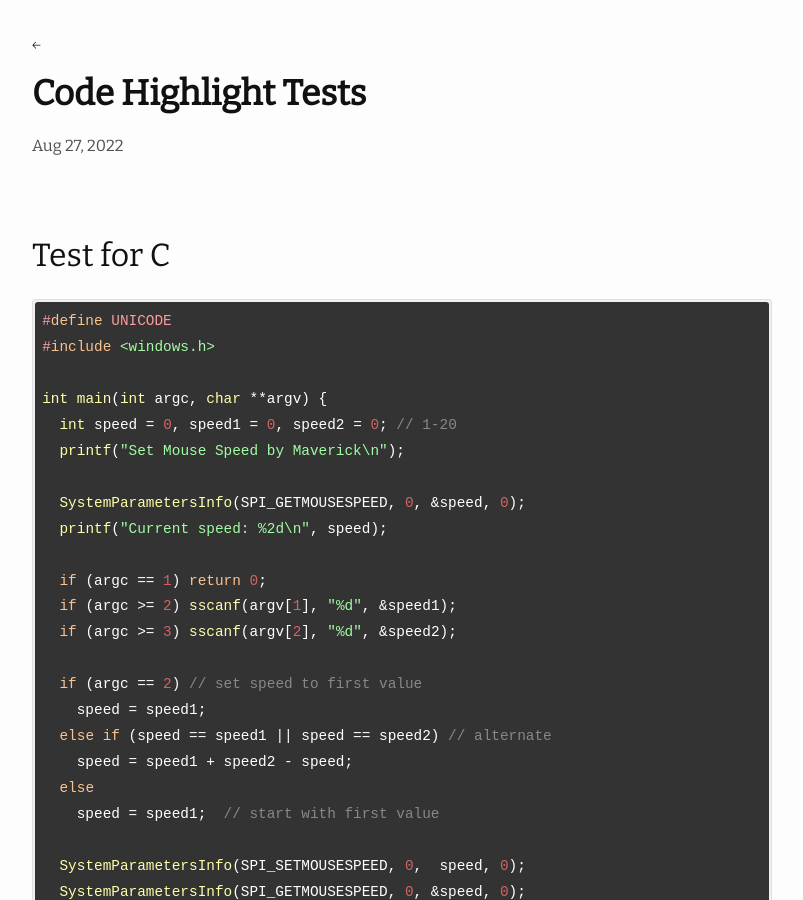
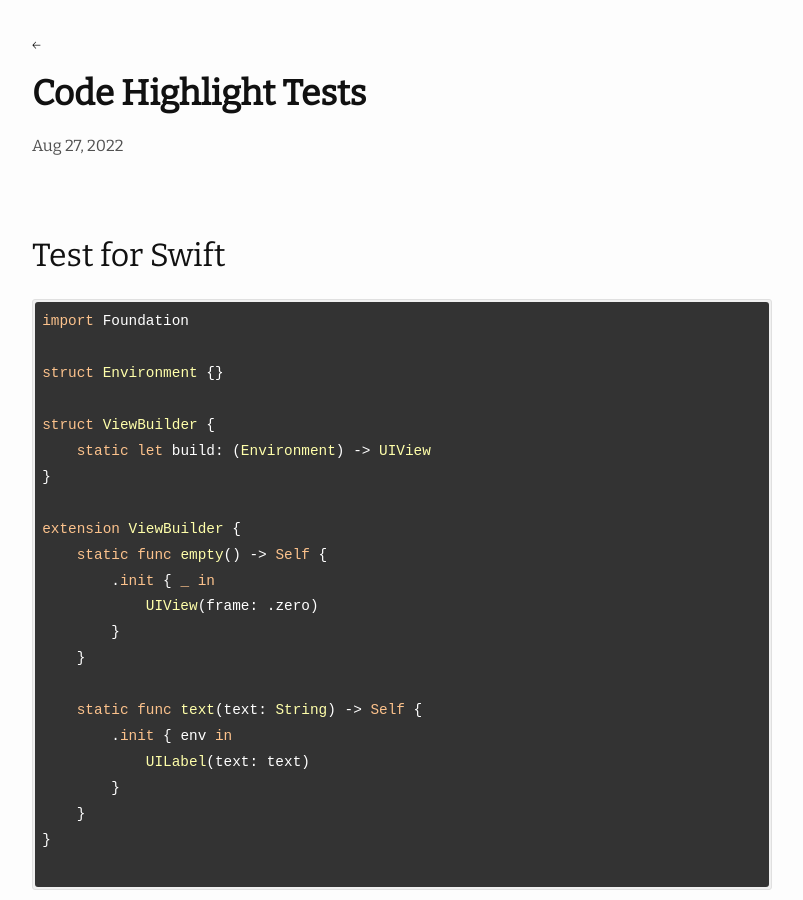
Before and after one commit to AndrewMalyhin/outofscope, a Jekyll site: the page built from _posts/2022-08-27-code-highlight.markdown, in a window 1280 px wide and 900 px high. Shown: the whole window, without its empty margins (238-1041 px from the left). Built offline with Jekyll 4.4.1, drawn with Linux system fonts in a browser that asks for light colours; nearby versions of some CDN libraries.

Commit message:
Added test code for Swift

````diff
--- a/_posts/2022-08-27-code-highlight.markdown
+++ b/_posts/2022-08-27-code-highlight.markdown
@@ -3,6 +3,33 @@ layout: post
 title: "Code Highlight Tests"
 categories: misc
 ---
+
+## Test for Swift
+
+```swift
+import Foundation
+
+struct Environment {}
+
+struct ViewBuilder {
+    static let build: (Environment) -> UIView
+}
+
+extension ViewBuilder {
+    static func empty() -> Self {
+        .init { _ in
+            UIView(frame: .zero)
+        }
+    }
+
+    static func text(text: String) -> Self {
+        .init { env in
+            UILabel(text: text)
+        }
+    }
+}
+
+```
 
 ## Test for C
 ```c
````
